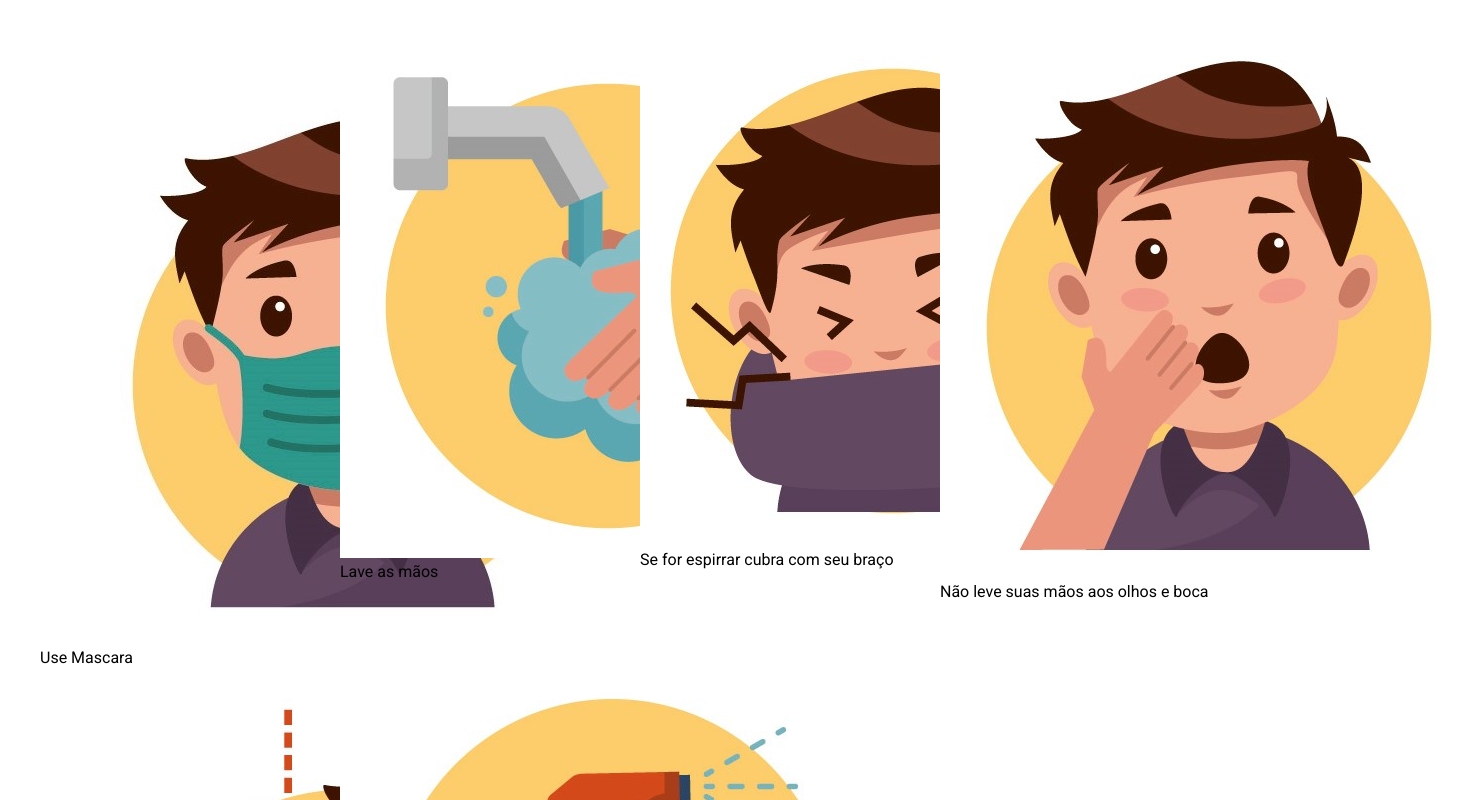
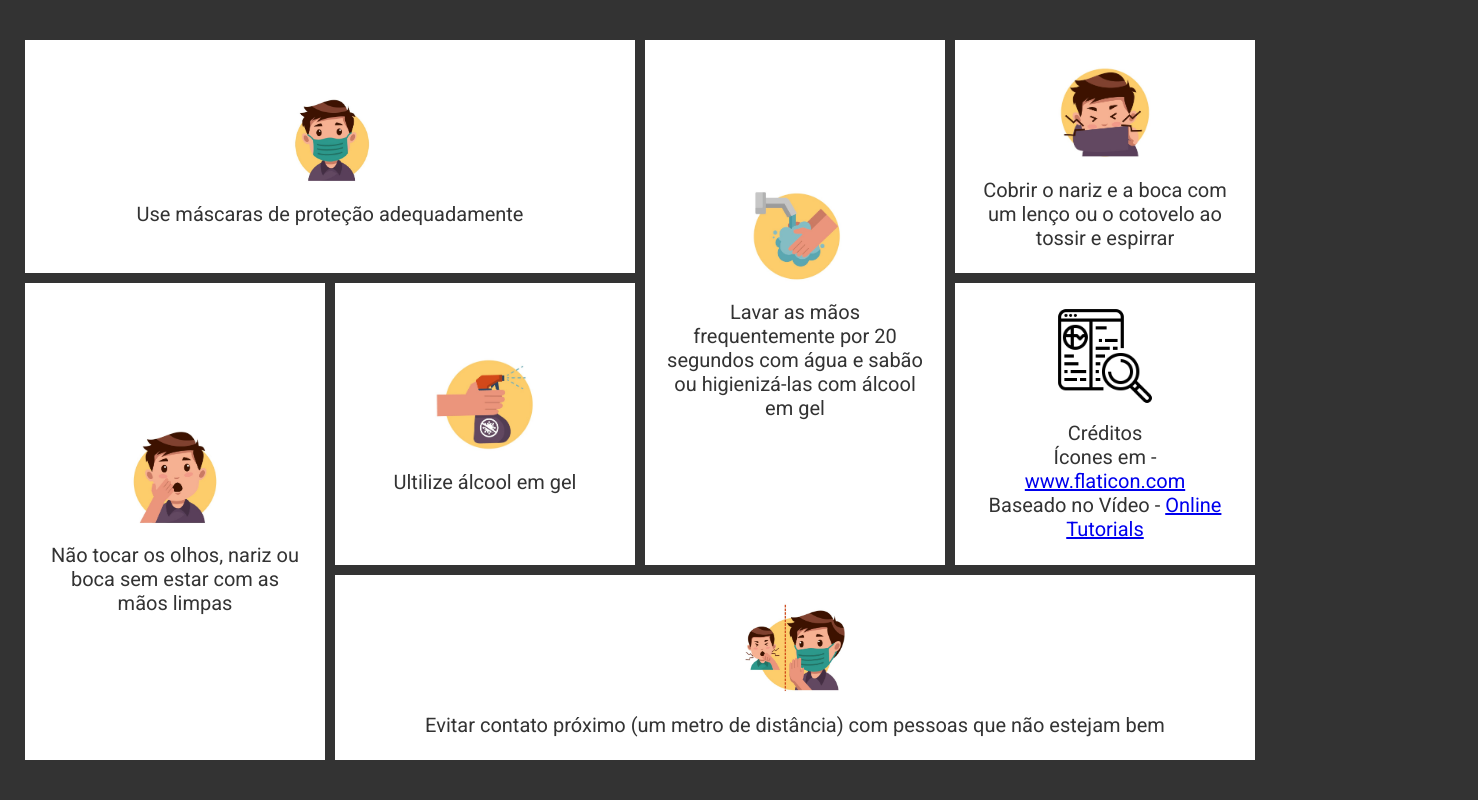
Before and after one commit to WelderRodrigues/previna-se, a plain HTML site: page index.html in a window 1280 px wide. Shown: the top 800 px of the page, 1478 px wide, since content can reach past the window. Drawn offline with Linux system fonts and the light colour scheme.

Commit message:
finalizado

```diff
--- a/index.html
+++ b/index.html
@@ -13,42 +13,71 @@
       <div class="box">
         <div class="content">
           <img src="./image/1.jpg" />
-          <p>Use Mascara</p>
+          <p>Use máscaras de proteção adequadamente</p>
         </div>
       </div>
 
       <div class="box">
         <div class="content">
           <img src="./image/2.jpg" />
-          <p>Lave as mãos</p>
+          <p>
+            Lavar as mãos frequentemente por 20 segundos com água e sabão ou
+            higienizá-las com álcool em gel
+          </p>
         </div>
       </div>
 
       <div class="box">
         <div class="content">
           <img src="./image/3.jpg" />
-          <p>Se for espirrar cubra com seu braço</p>
+          <p>
+            Cobrir o nariz e a boca com um lenço ou o cotovelo ao tossir e
+            espirrar
+          </p>
         </div>
       </div>
 
       <div class="box">
         <div class="content">
           <img src="./image/4.jpg" />
-          <p>Não leve suas mãos aos olhos e boca</p>
+          <p>Não tocar os olhos, nariz ou boca sem estar com as mãos limpas</p>
         </div>
       </div>
 
       <div class="box">
         <div class="content">
           <img src="./image/5.jpg" />
-          <p>Mantenha distancia minima de 1 metro</p>
+          <p>
+            Evitar contato próximo (um metro de distância) com pessoas que não
+            estejam bem
+          </p>
         </div>
       </div>
 
       <div class="box">
         <div class="content">
           <img src="./image/6.jpg" />
-          <p>Ultilize alcoo em gel</p>
+          <p>Ultilize álcool em gel</p>
+        </div>
+      </div>
+
+      <div class="box">
+        <div class="content">
+          <img src="./image/pesquisa.png" alt="Créditos" />
+          <p>Créditos</p>
+          <p>
+            Ícones em -
+            <a href="https://www.flaticon.com/br/" title="Flaticon">
+              www.flaticon.com</a
+            >
+          </p>
+
+          <p>
+            Baseado no Vídeo -
+            <a href="https://youtu.be/icnZSJbNsEM" title="Online Tutorials">
+              Online Tutorials</a
+            >
+          </p>
         </div>
       </div>
     </div>
--- a/style.css
+++ b/style.css
@@ -12,7 +12,7 @@ body {
   justify-content: center;
   align-self: center;
   min-height: 100vh;
-  background: #fff;
+  background: #333;
 }
 
 .container {
@@ -23,4 +23,58 @@ body {
   grid-template-rows: minmax(100px, auto);
   margin: 40px;
   grid-auto-flow: dense;
+  grid-gap: 10px;
 }
+
+.container .box {
+  background: #fff;
+  padding: 20px;
+  display: grid;
+  font-size: 20px;
+  place-items: center;
+  text-align: center;
+  color: #333;
+  transition: 0.5s;
+}
+
+.container .box:hover {
+  background: #e91e63;
+}
+
+.container .box img {
+  position: relative;
+  max-width: 100px;
+  margin-bottom: 10px;
+}
+
+.container .box:nth-child(1) {
+  grid-column: span 2;
+  grid-row: span 1;
+}
+
+.container .box:nth-child(2) {
+  grid-column: span 1;
+  grid-row: span 2;
+}
+
+.container .box:nth-child(4) {
+  grid-column: span 1;
+  grid-row: span 2;
+}
+
+.container .box:nth-child(5) {
+  grid-column: span 3;
+  grid-row: span 1;
+}
+
+@media (max-width: 991px) {
+  .container {
+    grid-template-columns: repeat(auto-fill, minmax(50%, 1fr));
+    grid-template-rows: minmax(auto, auto);
+  }
+
+  .container .box {
+    grid-column: unset !important;
+    grid-row: unset !important;
+  }
+}
```
Also changed, not shown: image/pesquisa.png (added).
